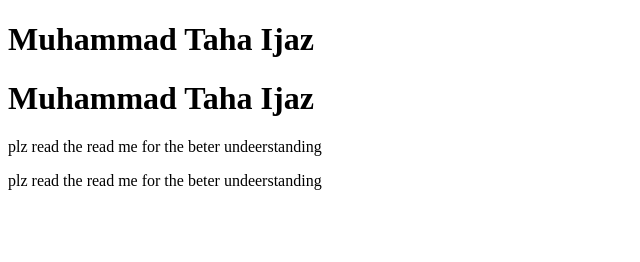
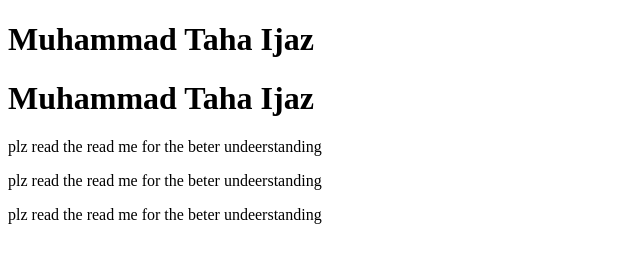
Before and after one commit to wizardcos/Git_Commands, a plain HTML site: page index.html in a window 1280 px wide. Shown: the whole page, without its empty margins (0-640 px from the left). Drawn offline with Linux system fonts and the light colour scheme.

Commit message:
updated the index file

```diff
--- a/index.html
+++ b/index.html
@@ -16,5 +16,6 @@
     <h1>Muhammad Taha Ijaz</h1>
     <p>plz read the read me for the beter undeerstanding</p>
     <p>plz read the read me for the beter undeerstanding</p>
+    <p>plz read the read me for the beter undeerstanding</p>
   </body>
 </html>
```
